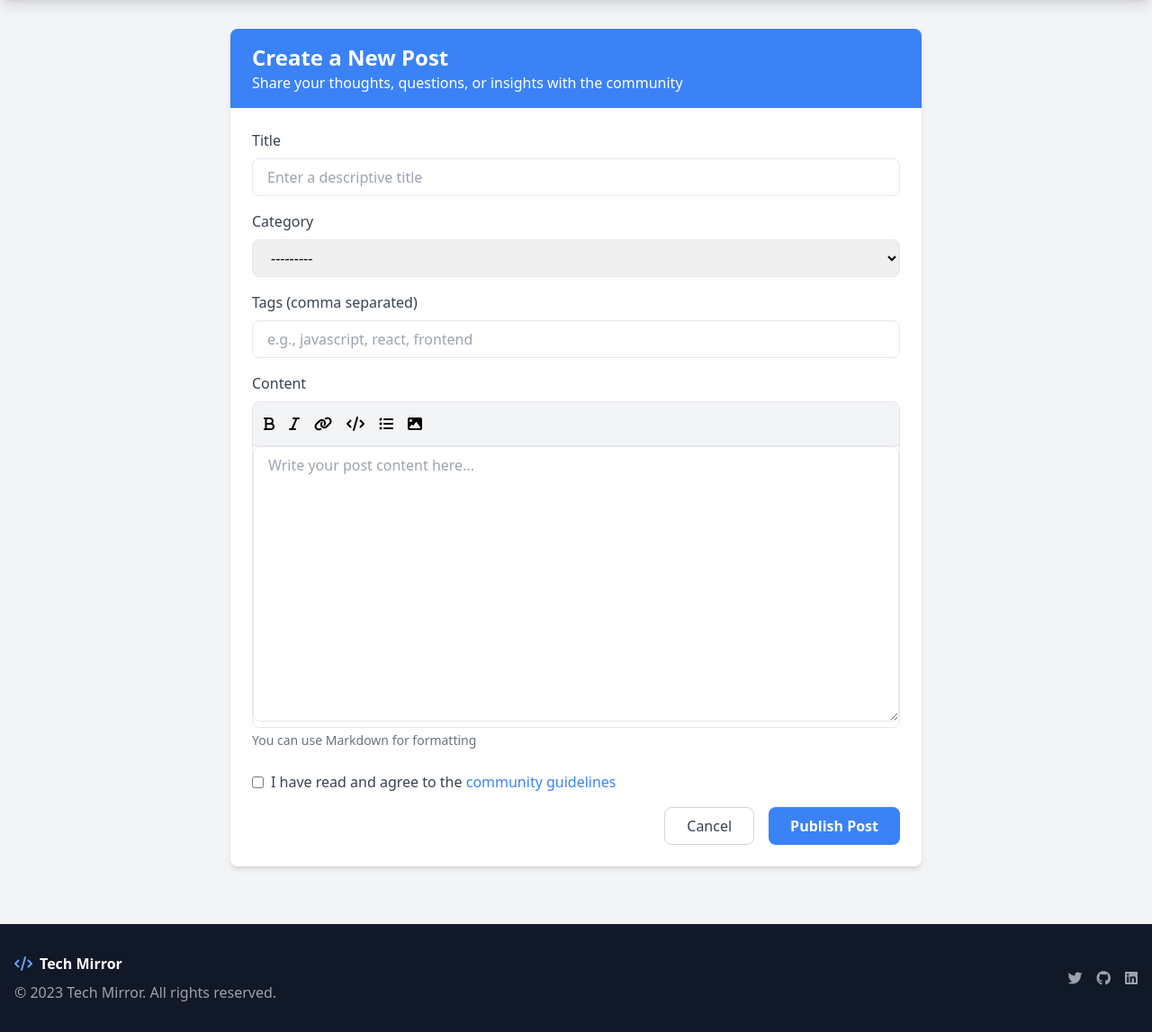
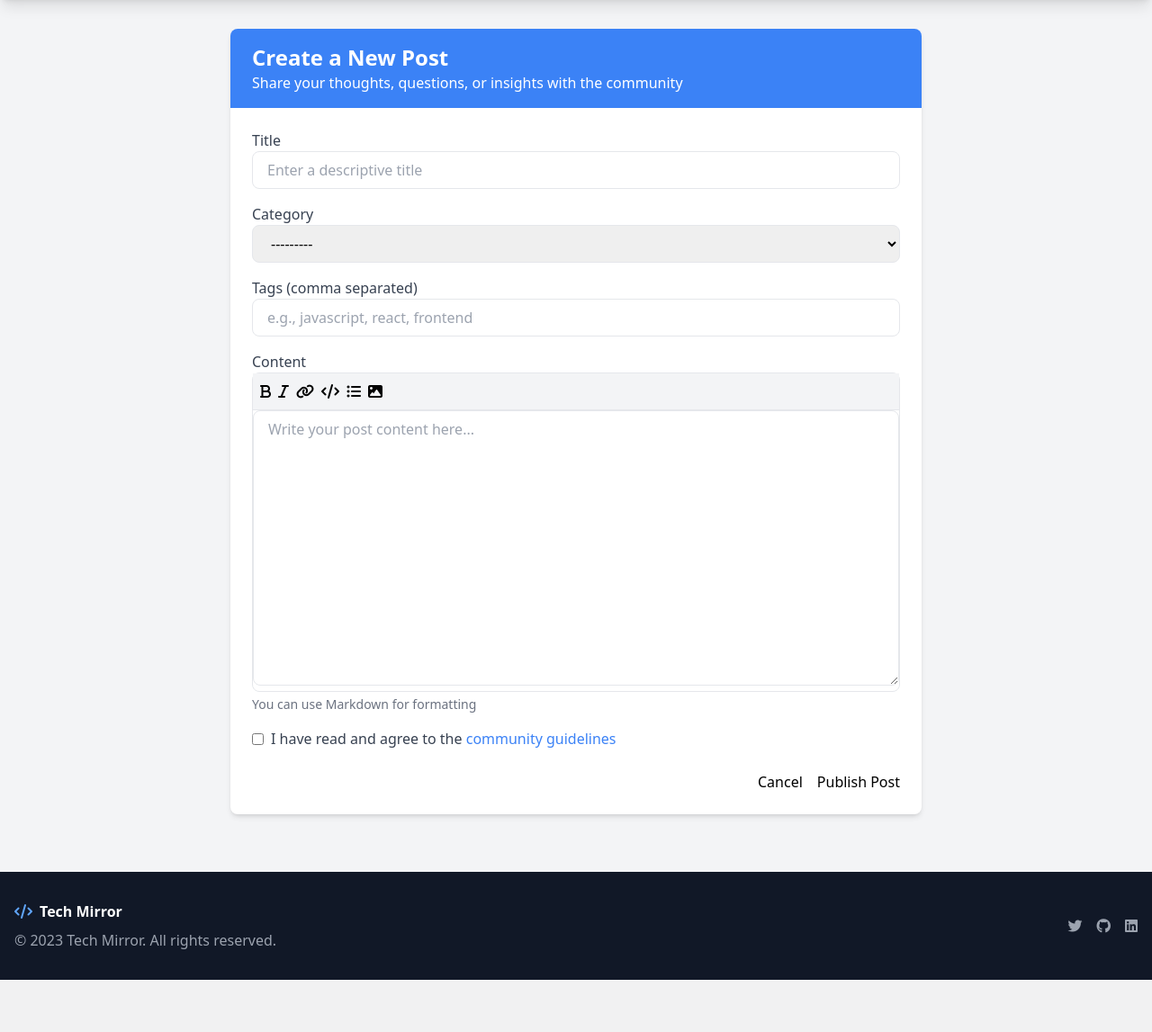
Before and after one commit to iamrejwan/TechMirror, a Django app: page /create-post/ in a window 1280 px wide. Shown: the part 56-1203 px from the top of the page at 90% size. After the commit the page ends 1145 px from the top, so only its background shows below. Run offline with Django 5.2, Linux system fonts and the light colour scheme; a user stored in the database is signed in; data comes from the database, SQL or seed files in the repository; both versions use the stored data as it was after the commit; some libraries are stand-ins or nearby versions.

Commit message:
updated createPost (cleaner event handling ,Modularized form sections, Refined footer layout )

```diff
--- a/templates/create-post.html
+++ b/templates/create-post.html
@@ -1,44 +1,63 @@
 <!DOCTYPE html>
 <html lang="en">
-
   <head>
-    <meta charset="UTF-8">
-    <meta name="viewport" content="width=device-width, initial-scale=1.0">
+    <meta charset="UTF-8" />
+    <meta name="viewport" content="width=device-width, initial-scale=1.0" />
     <title>Create Post - Tech Mirror</title>
     <script src="https://cdn.tailwindcss.com"></script>
-    <link rel="stylesheet" href="https://cdnjs.cloudflare.com/ajax/libs/font-awesome/6.4.0/css/all.min.css">
+    <link
+      rel="stylesheet"
+      href="https://cdnjs.cloudflare.com/ajax/libs/font-awesome/6.4.0/css/all.min.css"
+    />
   </head>
 
   <body class="bg-gray-100 min-h-screen">
-    <!-- Navigation -->
+    <!-- Navigation Bar -->
     <nav class="bg-gray-800 text-white shadow-lg">
-        <div class="container mx-auto px-4 py-3 flex justify-between items-center">
-            <div class="flex items-center space-x-2">
+      <div
+        class="container mx-auto px-4 py-3 flex justify-between items-center"
+      >
+        <div class="flex items-center">
           <a href="dashboard.html" class="flex items-center space-x-2">
             <i class="fas fa-code text-blue-400 text-2xl"></i>
             <span class="font-bold text-xl">Tech Mirror</span>
           </a>
         </div>
 
-            <!-- User Menu -->
         <div class="flex items-center space-x-4">
-                <div class="relative" id="userMenuContainer">
-                    <button class="flex items-center space-x-2" id="userMenuButton">
-                        <img src="https://via.placeholder.com/40" alt="User Avatar" class="w-8 h-8 rounded-full">
+          <div class="relative">
+            <button class="flex items-center space-x-2" id="userMenuBtn">
+              <img
+                src="https://via.placeholder.com/40"
+                alt="User Avatar"
+                class="w-8 h-8 rounded-full"
+              />
               <span class="hidden md:inline">JohnDoe</span>
               <i class="fas fa-chevron-down text-sm"></i>
             </button>
 
-                    <div class="absolute right-0 mt-2 w-48 bg-white rounded-lg shadow-lg py-2 z-10 hidden"
-                        id="userMenu">
-                        <a href="profile.html" class="block px-4 py-2 text-gray-800 hover:bg-gray-100">
+            <!-- Dropdown menu for user -->
+            <div
+              class="absolute right-0 mt-2 w-48 bg-white rounded-lg shadow-lg py-2 z-10 hidden"
+              id="userMenu"
+            >
+              <a
+                href="profile.html"
+                class="block px-4 py-2 text-gray-800 hover:bg-gray-100"
+              >
                 <i class="fas fa-user mr-2"></i> Profile
               </a>
-                        <a href="settings.html" class="block px-4 py-2 text-gray-800 hover:bg-gray-100">
+              <a
+                href="settings.html"
+                class="block px-4 py-2 text-gray-800 hover:bg-gray-100"
+              >
                 <i class="fas fa-cog mr-2"></i> Settings
               </a>
               <div class="border-t border-gray-200 my-1"></div>
-                        <a href="index.html" class="block px-4 py-2 text-gray-800 hover:bg-gray-100">
+              <a
+                href="index.html"
+                class="block px-4 py-2 text-gray-800 hover:bg-gray-100"
+              >
                 <i class="fas fa-sign-out-alt mr-2"></i> Logout
               </a>
             </div>
@@ -51,75 +70,98 @@
     <div class="container mx-auto px-4 py-8">
       <div class="max-w-3xl mx-auto">
         <div class="bg-white rounded-lg shadow-md overflow-hidden">
-                <div class="bg-blue-500 text-white py-4 px-6">
+          <header class="bg-blue-500 text-white py-4 px-6">
             <h2 class="text-2xl font-bold">Create a New Post</h2>
-                    <p>Share your thoughts, questions, or insights with the community</p>
-                </div>
+            <p>
+              Share your thoughts, questions, or insights with the community
+            </p>
+          </header>
 
           <form method="POST" class="p-6">
             {% csrf_token %}
 
-                    <div class="mb-4">
-                        <label for="title" class="block text-gray-700 font-medium mb-2">Title</label>
+            <div class="space-y-4">
+              <!-- Title -->
+              <div class="form-group">
+                <label for="title" class="block text-gray-700 font-medium"
+                  >Title</label
+                >
                 {{ form.title }}
               </div>
 
-                    <div class="mb-4">
-                        <label for="category" class="block text-gray-700 font-medium mb-2">Category</label>
+              <!-- Category -->
+              <div class="form-group">
+                <label for="category" class="block text-gray-700 font-medium"
+                  >Category</label
+                >
                 {{ form.category }}
               </div>
 
-                    <div class="mb-4">
-                        <label for="tags" class="block text-gray-700 font-medium mb-2">Tags (comma separated)</label>
+              <!-- Tags -->
+              <div class="form-group">
+                <label for="tags" class="block text-gray-700 font-medium"
+                  >Tags (comma separated)</label
+                >
                 {{ form.tags }}
               </div>
 
-                    <div class="mb-6">
-                        <label for="content" class="block text-gray-700 font-medium mb-2">Content</label>
-                        <div class="border rounded-lg overflow-hidden">
+              <!-- Content -->
+              <div class="form-group">
+                <label for="content" class="block text-gray-700 font-medium"
+                  >Content</label
+                >
+                <div class="border rounded-lg">
                   <div class="bg-gray-100 border-b p-2 flex space-x-2">
-                                <button type="button" class="p-1 hover:bg-gray-200 rounded toolbar-bold" title="Bold">
+                    <!-- Toolbar Buttons -->
+                    <button type="button" class="toolbar-btn" title="Bold">
                       <i class="fas fa-bold"></i>
                     </button>
-                                <button type="button" class="p-1 hover:bg-gray-200 rounded toolbar-italic" title="Italic">
+                    <button type="button" class="toolbar-btn" title="Italic">
                       <i class="fas fa-italic"></i>
                     </button>
-                                <button type="button" class="p-1 hover:bg-gray-200 rounded toolbar-link" title="Link">
+                    <button type="button" class="toolbar-btn" title="Link">
                       <i class="fas fa-link"></i>
                     </button>
-                                <button type="button" class="p-1 hover:bg-gray-200 rounded toolbar-code" title="Code">
+                    <button type="button" class="toolbar-btn" title="Code">
                       <i class="fas fa-code"></i>
                     </button>
-                                <button type="button" class="p-1 hover:bg-gray-200 rounded toolbar-list" title="List">
+                    <button type="button" class="toolbar-btn" title="List">
                       <i class="fas fa-list-ul"></i>
                     </button>
-                                <button type="button" class="p-1 hover:bg-gray-200 rounded toolbar-image" title="Image">
+                    <button type="button" class="toolbar-btn" title="Image">
                       <i class="fas fa-image"></i>
                     </button>
                   </div>
-                            <!-- Text Area -->
+                  <!-- Textarea for Content -->
                   {{ form.content }}
                 </div>
-                        <p class="text-sm text-gray-500 mt-1">You can use Markdown for formatting</p>
+                <p class="text-sm text-gray-500 mt-1">
+                  You can use Markdown for formatting
+                </p>
               </div>
 
-                    <div class="flex items-center mb-4">
-                        <input type="checkbox" id="guidelines" name="guidelines" class="mr-2" required>
-                        <label for="guidelines" class="text-gray-700">I have read and agree to the <a href="#"
-                                class="text-blue-500 hover:underline">community guidelines</a></label>
+              <!-- Guidelines Checkbox -->
+              <div class="flex items-center space-x-2">
+                <input
+                  type="checkbox"
+                  id="guidelines"
+                  name="guidelines"
+                  required
+                />
+                <label for="guidelines" class="text-gray-700"
+                  >I have read and agree to the
+                  <a href="#" class="text-blue-500 hover:underline"
+                    >community guidelines</a
+                  ></label
+                >
+              </div>
             </div>
 
-                    <div class="flex justify-end space-x-4">
-                        <a href="{% url 'homepage' %}"
-                            class="px-6 py-2 border border-gray-300 rounded-lg text-gray-700 hover:bg-gray-100">Cancel</a>
-                        <button type="submit"
-                            class="bg-blue-500 hover:bg-blue-600 text-white font-bold py-2 px-6 rounded-lg">
-                            Publish Post
-                        </button>
+            <div class="flex justify-end space-x-4 mt-6">
+              <a href="{% url 'homepage' %}" class="btn-cancel">Cancel</a>
+              <button type="submit" class="btn-submit">Publish Post</button>
             </div>
           </form>
-
-
         </div>
       </div>
     </div>
@@ -128,29 +170,37 @@
     <footer class="bg-gray-900 text-white py-8 mt-8">
       <div class="container mx-auto px-4">
         <div class="flex flex-col md:flex-row justify-between items-center">
-                <div class="mb-4 md:mb-0">
+          <div>
             <div class="flex items-center space-x-2">
               <i class="fas fa-code text-blue-400"></i>
               <span class="font-bold">Tech Mirror</span>
             </div>
-                    <p class="text-gray-400 mt-2">© 2023 Tech Mirror. All rights reserved.</p>
+            <p class="text-gray-400 mt-2">
+              © 2023 Tech Mirror. All rights reserved.
+            </p>
           </div>
 
           <div class="flex space-x-4">
-                    <a href="#" class="text-gray-400 hover:text-white"><i class="fab fa-twitter"></i></a>
-                    <a href="#" class="text-gray-400 hover:text-white"><i class="fab fa-github"></i></a>
-                    <a href="#" class="text-gray-400 hover:text-white"><i class="fab fa-linkedin"></i></a>
+            <a href="#" class="text-gray-400 hover:text-white"
+              ><i class="fab fa-twitter"></i
+            ></a>
+            <a href="#" class="text-gray-400 hover:text-white"
+              ><i class="fab fa-github"></i
+            ></a>
+            <a href="#" class="text-gray-400 hover:text-white"
+              ><i class="fab fa-linkedin"></i
+            ></a>
           </div>
         </div>
       </div>
     </footer>
 
     <script>
-        document.addEventListener("DOMContentLoaded", function () {
-            const contentField = document.getElementById("content");
+      document.addEventListener("DOMContentLoaded", () => {
+        const contentField = document.querySelector("#content");
 
-            // Function to insert text with formatting at the cursor's position
-            function insertText(startTag, endTag = "") {
+        // Utility function for formatting text
+        const insertText = (startTag, endTag = "") => {
           const start = contentField.selectionStart;
           const end = contentField.selectionEnd;
           const text = contentField.value;
@@ -159,75 +209,51 @@
           const selected = text.substring(start, end);
           const after = text.substring(end);
 
-                // Insert the text with formatting
           contentField.value = before + startTag + selected + endTag + after;
-
-                // Restore cursor position
           contentField.selectionStart = start + startTag.length;
           contentField.selectionEnd = end + startTag.length;
           contentField.focus();
-            }
+        };
 
-            // Event listeners for toolbar buttons
-            document.querySelector(".toolbar-bold").addEventListener("click", function () {
-                insertText("**", "**"); // Bold: **text**
-            });
+        // Adding event listeners to the toolbar buttons
+        const toolbarBtns = document.querySelectorAll(".toolbar-btn");
+        toolbarBtns.forEach((btn) => {
+          btn.addEventListener("click", (e) => {
+            const action = e.target
+              .closest("button")
+              .getAttribute("title")
+              .toLowerCase();
+            const actionsMap = {
+              bold: "**",
+              italic: "*",
+              link: "[https://example.com]",
+              code: "`",
+              list: "- ",
+              image: "![alt](https://example.com/image.png)",
+            };
 
-            document.querySelector(".toolbar-italic").addEventListener("click", function () {
-                insertText("*", "*"); // Italic: *text*
-            });
-
-            document.querySelector(".toolbar-link").addEventListener("click", function () {
-                insertText("[", "](https://example.com)"); // Link: [text](url)
-            });
-
-            document.querySelector(".toolbar-code").addEventListener("click", function () {
-                insertText("`", "`"); // Inline code: `text`
-            });
-
-            document.querySelector(".toolbar-list").addEventListener("click", function () {
-                insertText("- ", ""); // List item: - text
-            });
-
-            document.querySelector(".toolbar-image").addEventListener("click", function () {
-                insertText("![", "](https://example.com/image.png)"); // Image: ![text](image_url)
+            insertText(
+              actionsMap[action],
+              action === "link" ? "" : actionsMap[action]
+            );
           });
         });
 
-        // Toggle user menu
-        const userMenuButton = document.getElementById('userMenuButton');
-        const userMenu = document.getElementById('userMenu');
-        const userMenuContainer = document.getElementById('userMenuContainer');
+        // Toggle the user menu visibility
+        document.getElementById("userMenuBtn").addEventListener("click", () => {
+          document.getElementById("userMenu").classList.toggle("hidden");
+        });
 
-        if (userMenuButton) {
-            userMenuButton.addEventListener('click', function () {
-                userMenu.classList.toggle('hidden');
-            });
-        }
-
-        // Close menu when clicking outside
-        document.addEventListener('click', function (event) {
-            const isClickInside = userMenuContainer.contains(event.target);
-
-            if (!isClickInside && !userMenu.classList.contains('hidden')) {
-                userMenu.classList.add('hidden');
+        // Close user menu when clicking outside
+        document.addEventListener("click", (event) => {
+          if (
+            !event.target.closest("#userMenuContainer") &&
+            !document.getElementById("userMenu").classList.contains("hidden")
+          ) {
+            document.getElementById("userMenu").classList.add("hidden");
           }
         });
-
-        // Handle post submission
-        function handlePostSubmit() {
-            const title = document.getElementById('title').value;
-            const category = document.getElementById('category').value;
-            const content = document.getElementById('content').value;
-
-            // In a real app, this would submit to a server
-            // For demo purposes, we'll just redirect to the dashboard
-            alert('Post published successfully!');
-            window.location.href = '/';
-            return false; // Prevent form submission
-        }
+      });
     </script>
-
   </body>
-
 </html>
```
Also changed, not shown: db.sqlite3, media/avatars/1740318079840.jpg (added). Lines whose indentation alone changed are shown as unchanged.
